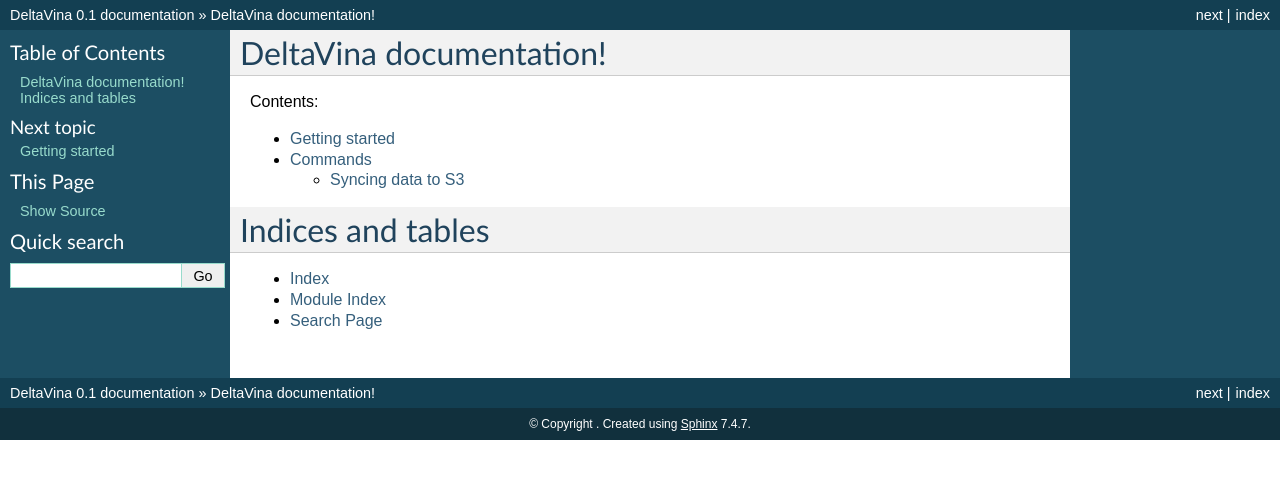
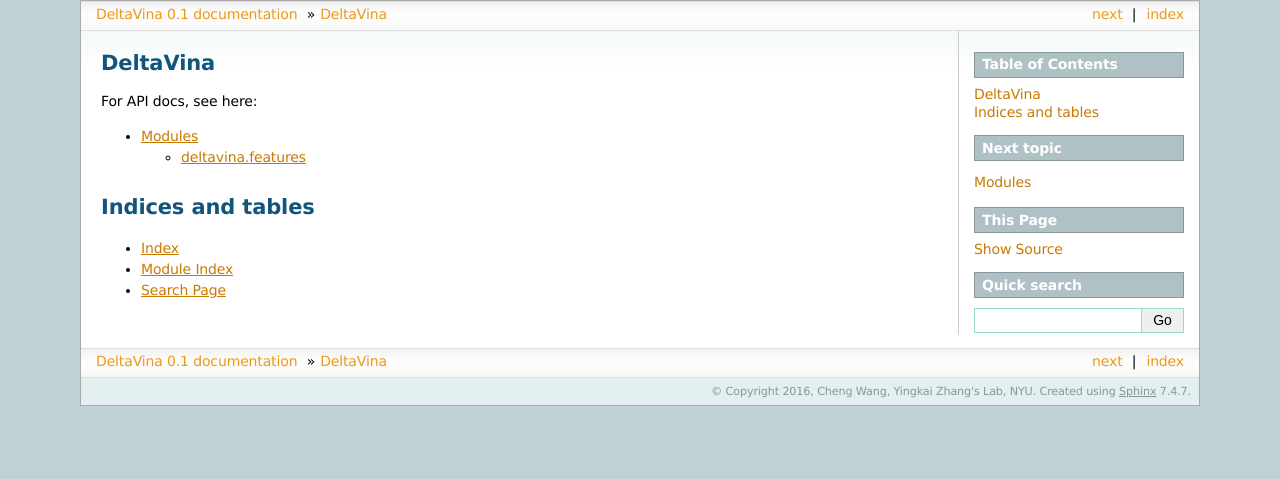
Before and after one commit to chengwang88/deltavina, a Sphinx documentation site: the page built from docs/index.rst, in a window 1280 px wide. Shown: the top 479 px of the page. Built offline with Sphinx 7.4.7, drawn with Linux system fonts in a browser that asks for light colours.

Commit message:
Update docs

```diff
--- a/docs/conf.py
+++ b/docs/conf.py
@@ -18,6 +18,7 @@
 # add these directories to sys.path here. If the directory is relative to the
 # documentation root, use os.path.abspath to make it absolute, like shown here.
 # sys.path.insert(0, os.path.abspath('.'))
+sys.path.insert(0, os.path.abspath('../../deltavina'))
 
 # -- General configuration -----------------------------------------------------
 
@@ -26,7 +27,15 @@
 
 # Add any Sphinx extension module names here, as strings. They can be extensions
 # coming with Sphinx (named 'sphinx.ext.*') or your custom ones.
-extensions = []
+extensions = [
+    'sphinx.ext.autodoc',
+    'sphinx.ext.doctest',
+    'sphinx.ext.intersphinx',
+    'sphinx.ext.todo',
+    'sphinx.ext.coverage',
+    'sphinx.ext.mathjax',
+    'sphinx.ext.ifconfig',
+    'sphinx.ext.viewcode',]
 
 # Add any paths that contain templates here, relative to this directory.
 templates_path = ['_templates']
@@ -42,6 +51,8 @@
 
 # General information about the project.
 project = u'DeltaVina'
+copyright = u"2016, Cheng Wang, Yingkai Zhang's Lab, NYU"
+author = u'Cheng Wang'
 
 # The version info for the project you're documenting, acts as replacement for
 # |version| and |release|, also used in various other places throughout the
@@ -91,8 +102,9 @@
 
 # The theme to use for HTML and HTML Help pages.  See the documentation for
 # a list of builtin themes.
-html_theme = 'default'
-
+#html_theme = 'default'
+html_theme = 'sphinx_rtd_theme'
+html_theme = 'sphinxdoc'
 # Theme options are theme-specific and customize the look and feel of a theme
 # further.  For a list of options available for each theme, see the
 # documentation.
@@ -171,13 +183,13 @@
 
 latex_elements = {
     # The paper size ('letterpaper' or 'a4paper').
-    # 'papersize': 'letterpaper',
+     'papersize': 'letterpaper',
 
     # The font size ('10pt', '11pt' or '12pt').
     # 'pointsize': '10pt',
 
     # Additional stuff for the LaTeX preamble.
-    # 'preamble': '',
+    #'preamble': '',
 }
 
 # Grouping the document tree into LaTeX files. List of tuples
--- /dev/null
+++ b/docs/deltavina.rst
@@ -0,0 +1,9 @@
+.. _modules:
+
+Modules
+=======
+
+.. toctree::
+
+    deltavina.features
+    deltavina.models
--- a/docs/index.rst
+++ b/docs/index.rst
@@ -3,18 +3,20 @@
    You can adapt this file completely to your liking, but it should at least
    contain the root `toctree` directive.
 
-DeltaVina documentation!
+DeltaVina
 ==============================================
 
-Contents:
+
+
+
+
+
+For API docs, see here:
 
 .. toctree::
    :maxdepth: 2
 
-   getting-started
-   commands
-
-
+   deltavina
 
 Indices and tables
 ==================
```
Also changed, not shown: docs/commands.rst (deleted, +0 -10 lines), docs/deltavina.features.rst (added, +26 -0 lines), docs/deltavina.models.rst (added), 7 other files.
